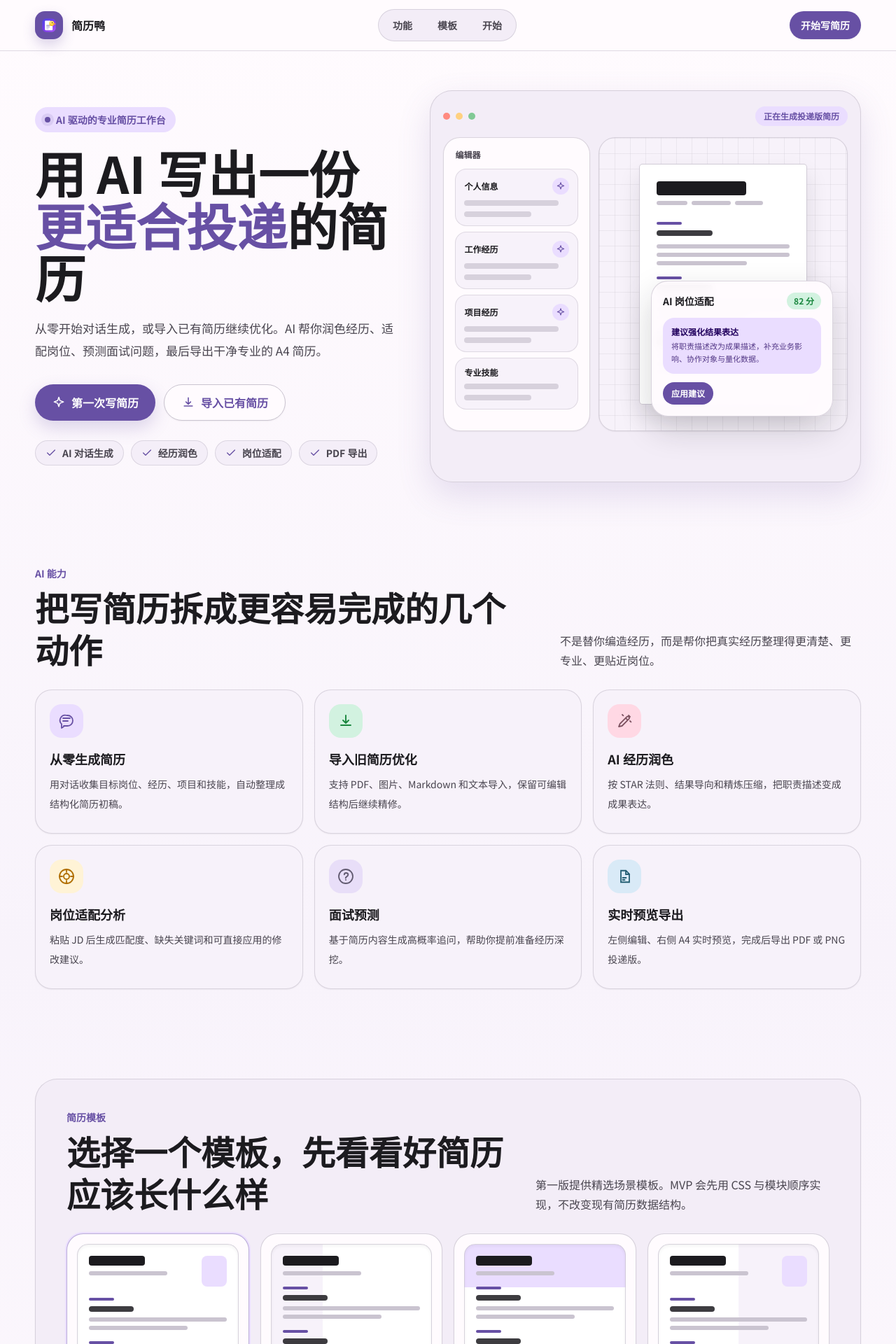
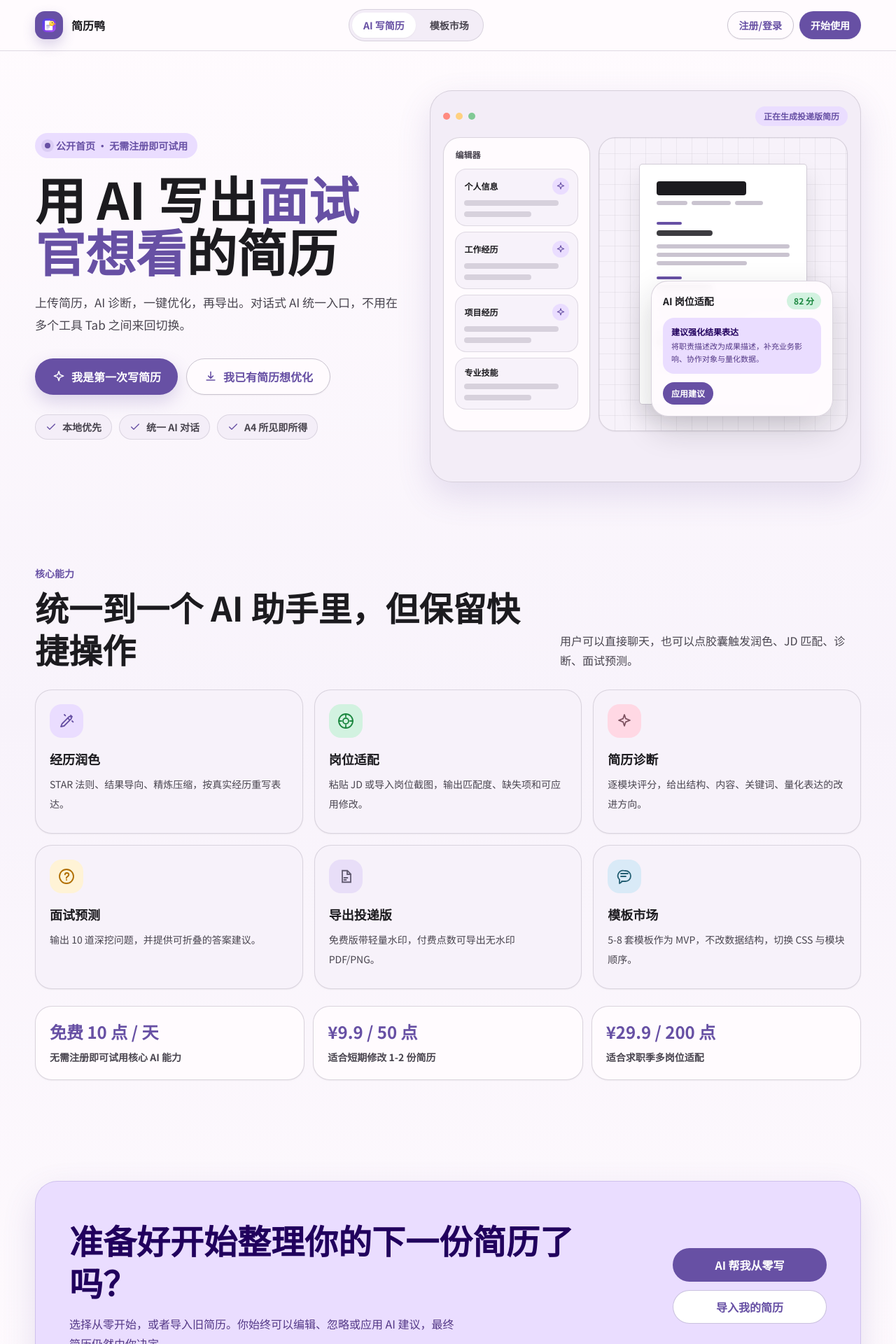
Before and after one commit to guoxinling/resume-editor, a React (Vite) app: page / in a window 1280 px wide. Shown: the top 1920 px of the page at 70% size. Built offline with nearby package versions, Linux system fonts and the light colour scheme; the HTML template or start-up script is replaced by a standard one; what @react-pdf/renderer would draw is missing.

Commit message:
fix/ia-landing-reference

```diff
--- a/src/components/LandingPage.tsx
+++ b/src/components/LandingPage.tsx
@@ -73,48 +73,61 @@ const icons: Record<IconName, ReactNode> = {
 
 const featureCards: Array<{ title: string; copy: string; icon: IconName; tone: string }> = [
   {
-    title: '从零生成简历',
-    copy: '用对话收集目标岗位、经历、项目和技能，自动整理成结构化简历初稿。',
-    icon: 'chat',
+    title: '经历润色',
+    copy: 'STAR 法则、结果导向、精炼压缩，按真实经历重写表达。',
+    icon: 'polish',
     tone: 'bg-[#EADDFF] text-[#6750A4]',
   },
   {
-    title: '导入旧简历优化',
-    copy: '支持 PDF、图片、Markdown 和文本导入，保留可编辑结构后继续精修。',
-    icon: 'upload',
+    title: '岗位适配',
+    copy: '粘贴 JD 或导入岗位截图，输出匹配度、缺失项和可应用修改。',
+    icon: 'target',
     tone: 'bg-[#D2F2E0] text-[#1B873F]',
   },
   {
-    title: 'AI 经历润色',
-    copy: '按 STAR 法则、结果导向和精炼压缩，把职责描述变成成果表达。',
-    icon: 'polish',
+    title: '简历诊断',
+    copy: '逐模块评分，给出结构、内容、关键词、量化表达的改进方向。',
+    icon: 'spark',
     tone: 'bg-[#FFD8E4] text-[#7D5260]',
   },
   {
-    title: '岗位适配分析',
-    copy: '粘贴 JD 后生成匹配度、缺失关键词和可直接应用的修改建议。',
-    icon: 'target',
+    title: '面试预测',
+    copy: '输出 10 道深挖问题，并提供可折叠的答案建议。',
+    icon: 'question',
     tone: 'bg-[#FFF3D6] text-[#B06D00]',
   },
   {
-    title: '面试预测',
-    copy: '基于简历内容生成高概率追问，帮助你提前准备经历深挖。',
-    icon: 'question',
+    title: '导出投递版',
+    copy: '免费版带轻量水印，付费点数可导出无水印 PDF/PNG。',
+    icon: 'file',
     tone: 'bg-[#E8DEF8] text-[#625B71]',
   },
   {
-    title: '实时预览导出',
-    copy: '左侧编辑、右侧 A4 实时预览，完成后导出 PDF 或 PNG 投递版。',
-    icon: 'file',
+    title: '模板市场',
+    copy: '5-8 套模板作为 MVP，不改数据结构，切换 CSS 与模块顺序。',
+    icon: 'chat',
     tone: 'bg-[#D9EAF7] text-[#245F73]',
   },
 ]
 
 const templates = [
-  { name: '应届生模板', desc: '突出教育背景、实习经历、校园项目和可迁移能力。', tags: ['实习', '校园经历'], style: 'fresh' },
-  { name: '职场进阶模板', desc: '强调工作成果、业务影响、团队协作和晋升潜力。', tags: ['成果导向', '管理经验'], style: 'business' },
-  { name: '技术 / 产品模板', desc: '前置项目和技能栈，让作品、方法论和业务结果更醒目。', tags: ['项目经历', '作品集'], style: 'tech' },
-  { name: '海外 / 双语模板', desc: '突出中英双语、跨文化经历和国际化项目。', tags: ['双语', '海外岗位'], style: 'global' },
+  { name: '经典商务', desc: '稳重单栏，适合通用职场人与管理岗。', tags: ['通用', '经验'], style: 'business', filter: 'simple' },
+  { name: '极简白纸', desc: '高留白、弱装饰，适合应届生与咨询岗位。', tags: ['学生', '简洁'], style: 'fresh', filter: 'simple' },
+  { name: '科技产品', desc: '项目和技能前置，适合技术、产品、AI 岗。', tags: ['技术', '产品'], style: 'tech', filter: 'tech' },
+  { name: '创意作品集', desc: '更强视觉区分度，适合设计、市场、内容岗。', tags: ['创意', '作品集'], style: 'global', filter: 'creative' },
+  { name: '双栏布局', desc: '左侧信息密度高，适合经验丰富候选人。', tags: ['通用', '双栏'], style: 'business', filter: 'simple' },
+  { name: '时间轴履历', desc: '强化职业发展路径，适合 5 年以上经验。', tags: ['经验', '晋升'], style: 'global', filter: 'marketing' },
+  { name: '金融精英', desc: '强调证书、项目、量化指标和严谨表达。', tags: ['金融', '量化'], style: 'business', filter: 'finance' },
+  { name: '海外双语', desc: '中英信息结构清晰，突出语言和跨文化协作。', tags: ['双语', '海外'], style: 'tech', filter: 'marketing' },
+] as const
+
+const filters = [
+  { id: 'all', label: '全部' },
+  { id: 'simple', label: '简洁' },
+  { id: 'creative', label: '创意' },
+  { id: 'tech', label: '技术' },
+  { id: 'finance', label: '金融' },
+  { id: 'marketing', label: '市场' },
 ] as const
 
 function Icon({ name, className = 'h-5 w-5' }: { name: IconName; className?: string }) {
@@ -230,16 +243,31 @@ function WorkspacePreview() {
 }
 
 export default function LandingPage({ onImportClick, onDraftContinue, onWizardClick }: Props) {
+  const [activeTab, setActiveTab] = useState<'ai' | 'templates'>('ai')
   const [activeTemplate, setActiveTemplate] = useState(0)
+  const [activeFilter, setActiveFilter] = useState<(typeof filters)[number]['id']>('all')
+  const [toast, setToast] = useState('')
   const hasDraft = useResumeStore((s) => {
     const d = s.data
     return !!(d.personalInfo.name || d.personalInfo.email || d.summary || d.workExperience.length > 0 || d.education.length > 0)
   })
 
+  const visibleTemplates = templates.filter((template) => activeFilter === 'all' || template.filter === activeFilter)
+
+  const switchTab = (tab: 'ai' | 'templates') => {
+    setActiveTab(tab)
+    window.scrollTo({ top: 0, behavior: 'smooth' })
+  }
+
+  const showToast = (message: string) => {
+    setToast(message)
+    window.setTimeout(() => setToast(''), 1800)
+  }
+
   return (
     <div className="min-h-screen bg-[linear-gradient(180deg,#FFFBFE_0%,#F8F3FB_48%,#FFFBFE_100%)] text-[#1C1B1F] antialiased">
       <header className="sticky top-0 z-30 border-b border-[#CAC4D0]/60 bg-[#FFFBFE]/85 backdrop-blur-xl">
-        <nav className="mx-auto flex h-[72px] w-[min(1180px,calc(100%-32px))] items-center justify-between gap-4">
+        <nav className="mx-auto flex h-[72px] w-[min(1180px,calc(100%-32px))] items-center justify-between gap-3">
           <a href="#top" className="inline-flex min-w-max items-center gap-3 font-black tracking-normal">
             <span className="grid h-10 w-10 place-items-center rounded-[14px] bg-[#6750A4] shadow-[0_8px_18px_rgba(103,80,164,0.24)]">
               <img src="/favicon.svg" alt="" className="h-[22px] w-[22px]" />
@@ -247,35 +275,78 @@ export default function LandingPage({ onImportClick, onDraftContinue, onWizardCl
             <span>简历鸭</span>
           </a>
 
-          <div className="hidden items-center gap-1 rounded-full border border-[#CAC4D0]/65 bg-[#F3EDF7] p-1 text-sm font-extrabold text-[#49454F] md:flex">
-            <a href="#features" className="rounded-full px-4 py-2 transition hover:bg-white hover:text-[#6750A4] hover:shadow-sm">功能</a>
-            <a href="#templates" className="rounded-full px-4 py-2 transition hover:bg-white hover:text-[#6750A4] hover:shadow-sm">模板</a>
-            <a href="#start" className="rounded-full px-4 py-2 transition hover:bg-white hover:text-[#6750A4] hover:shadow-sm">开始</a>
+          <div className="hidden items-center gap-1 rounded-full border border-[#CAC4D0]/65 bg-[#F3EDF7] p-1 text-sm font-extrabold text-[#49454F] sm:flex">
+            <button
+              type="button"
+              onClick={() => switchTab('ai')}
+              className={`h-9 rounded-full px-4 transition ${
+                activeTab === 'ai' ? 'bg-white text-[#6750A4] shadow-sm' : 'hover:bg-white/70 hover:text-[#6750A4]'
+              }`}
+            >
+              AI 写简历
+            </button>
+            <button
+              type="button"
+              onClick={() => switchTab('templates')}
+              className={`h-9 rounded-full px-4 transition ${
+                activeTab === 'templates' ? 'bg-white text-[#6750A4] shadow-sm' : 'hover:bg-white/70 hover:text-[#6750A4]'
+              }`}
+            >
+              模板市场
+            </button>
           </div>
 
+          <div className="flex items-center gap-2">
+            <button
+              type="button"
+              onClick={() => showToast('Magic Link 登录会在用户系统接入后开放')}
+              className="hidden h-10 items-center justify-center rounded-full border border-[#CAC4D0] bg-[#FFFBFE] px-4 text-sm font-black text-[#6750A4] shadow-sm transition hover:-translate-y-0.5 hover:bg-[#EADDFF]/50 hover:shadow-md active:translate-y-0 md:inline-flex"
+            >
+              注册/登录
+            </button>
             <button
               type="button"
               onClick={onWizardClick}
               className="inline-flex h-10 items-center justify-center rounded-full bg-[#6750A4] px-4 text-sm font-black text-white shadow-sm transition hover:-translate-y-0.5 hover:bg-[#5F479E] hover:shadow-[0_10px_24px_rgba(103,80,164,0.22)] active:translate-y-0"
             >
-            开始写简历
+              开始使用
             </button>
+          </div>
         </nav>
       </header>
 
       <main id="top">
+        <div className="mx-auto mt-4 flex w-[min(1180px,calc(100%-32px))] rounded-full border border-[#CAC4D0]/65 bg-[#F3EDF7] p-1 text-sm font-extrabold text-[#49454F] sm:hidden">
+          <button
+            type="button"
+            onClick={() => switchTab('ai')}
+            className={`h-9 flex-1 rounded-full transition ${activeTab === 'ai' ? 'bg-white text-[#6750A4] shadow-sm' : ''}`}
+          >
+            AI 写简历
+          </button>
+          <button
+            type="button"
+            onClick={() => switchTab('templates')}
+            className={`h-9 flex-1 rounded-full transition ${activeTab === 'templates' ? 'bg-white text-[#6750A4] shadow-sm' : ''}`}
+          >
+            模板市场
+          </button>
+        </div>
+
+        {activeTab === 'ai' ? (
+          <>
             <section className="mx-auto grid w-[min(1180px,calc(100%-32px))] gap-10 py-12 lg:grid-cols-[minmax(0,0.92fr)_minmax(430px,1.08fr)] lg:items-center lg:py-14">
               <div>
                 <div className="mb-5 inline-flex items-center gap-2 rounded-full bg-[#EADDFF] px-3.5 py-2 text-sm font-black text-[#6750A4]">
                   <span className="h-2 w-2 rounded-full bg-[#6750A4] shadow-[0_0_0_5px_rgba(103,80,164,0.12)]" />
-              AI 驱动的专业简历工作台
+                  公开首页 · 无需注册即可试用
                 </div>
 
                 <h1 className="max-w-[720px] text-[clamp(40px,5.7vw,72px)] font-black leading-[1.04] tracking-normal">
-              用 AI 写出一份<span className="text-[#6750A4]">更适合投递</span>的简历
+                  用 AI 写出<span className="text-[#6750A4]">面试官想看</span>的简历
                 </h1>
                 <p className="mt-5 max-w-[580px] text-[17px] leading-8 text-[#49454F]">
-              从零开始对话生成，或导入已有简历继续优化。AI 帮你润色经历、适配岗位、预测面试问题，最后导出干净专业的 A4 简历。
+                  上传简历，AI 诊断，一键优化，再导出。对话式 AI 统一入口，不用在多个工具 Tab 之间来回切换。
                 </p>
 
                 <div className="mt-8 flex flex-col gap-3 sm:flex-row sm:flex-wrap">
@@ -285,7 +356,7 @@ export default function LandingPage({ onImportClick, onDraftContinue, onWizardCl
                     className="inline-flex min-h-[52px] items-center justify-center gap-2 rounded-full bg-[#6750A4] px-6 font-black text-white shadow-[0_10px_24px_rgba(103,80,164,0.22)] transition hover:-translate-y-1 hover:bg-[#5F479E] hover:shadow-[0_18px_48px_rgba(103,80,164,0.16)] active:translate-y-0"
                   >
                     <Icon name="spark" />
-                第一次写简历
+                    我是第一次写简历
                   </button>
                   <button
                     type="button"
@@ -293,7 +364,7 @@ export default function LandingPage({ onImportClick, onDraftContinue, onWizardCl
                     className="inline-flex min-h-[52px] items-center justify-center gap-2 rounded-full border border-[#CAC4D0] bg-[#FFFBFE] px-6 font-black text-[#6750A4] shadow-sm transition hover:-translate-y-1 hover:border-[#6750A4]/50 hover:bg-[#EADDFF]/50 hover:shadow-md active:translate-y-0"
                   >
                     <Icon name="upload" />
-                导入已有简历
+                    我已有简历想优化
                   </button>
                   {hasDraft && (
                     <button
@@ -308,7 +379,7 @@ export default function LandingPage({ onImportClick, onDraftContinue, onWizardCl
                 </div>
 
                 <div className="mt-7 flex flex-wrap gap-2.5">
-              {['AI 对话生成', '经历润色', '岗位适配', 'PDF 导出'].map((item) => (
+                  {['本地优先', '统一 AI 对话', 'A4 所见即所得'].map((item) => (
                     <span key={item} className="inline-flex min-h-9 items-center gap-2 rounded-full border border-[#CAC4D0]/60 bg-[#F3EDF7]/85 px-3.5 text-sm font-bold text-[#49454F]">
                       <Icon name="check" className="h-4 w-4 text-[#6750A4]" />
                       {item}
@@ -323,13 +394,13 @@ export default function LandingPage({ onImportClick, onDraftContinue, onWizardCl
             <section id="features" className="mx-auto w-[min(1180px,calc(100%-32px))] py-12 md:py-16">
               <div className="mb-7 flex flex-col justify-between gap-4 md:flex-row md:items-end">
                 <div>
-              <p className="mb-2 text-sm font-black text-[#6750A4]">AI 能力</p>
+                  <p className="mb-2 text-sm font-black text-[#6750A4]">核心能力</p>
                   <h2 className="max-w-[700px] text-[clamp(30px,4vw,48px)] font-black leading-tight tracking-normal">
-                把写简历拆成更容易完成的几个动作
+                    统一到一个 AI 助手里，但保留快捷操作
                   </h2>
                 </div>
                 <p className="max-w-[430px] text-base leading-7 text-[#49454F]">
-              不是替你编造经历，而是帮你把真实经历整理得更清楚、更专业、更贴近岗位。
+                  用户可以直接聊天，也可以点胶囊触发润色、JD 匹配、诊断、面试预测。
                 </p>
               </div>
 
@@ -347,24 +418,52 @@ export default function LandingPage({ onImportClick, onDraftContinue, onWizardCl
                   </article>
                 ))}
               </div>
+
+              <div className="mt-6 grid gap-3 md:grid-cols-3">
+                {[
+                  ['免费 10 点 / 天', '无需注册即可试用核心 AI 能力'],
+                  ['¥9.9 / 50 点', '适合短期修改 1-2 份简历'],
+                  ['¥29.9 / 200 点', '适合求职季多岗位适配'],
+                ].map(([title, copy]) => (
+                  <div key={title} className="rounded-3xl border border-[#CAC4D0]/70 bg-[#FFFBFE] p-5 shadow-sm">
+                    <strong className="block text-2xl font-black text-[#6750A4]">{title}</strong>
+                    <span className="mt-2 block text-sm font-bold leading-6 text-[#49454F]">{copy}</span>
+                  </div>
+                ))}
+              </div>
             </section>
-
+          </>
+        ) : (
           <section id="templates" className="mx-auto w-[min(1180px,calc(100%-32px))] py-12 md:py-16">
-          <div className="rounded-[32px] border border-[#CAC4D0]/65 bg-[#F3EDF7] p-5 shadow-sm md:p-8 lg:p-11">
-            <div className="mb-7 flex flex-col justify-between gap-4 md:flex-row md:items-end">
-              <div>
-                <p className="mb-2 text-sm font-black text-[#6750A4]">简历模板</p>
-                <h2 className="max-w-[700px] text-[clamp(30px,4vw,48px)] font-black leading-tight tracking-normal">
-                  选择一个模板，先看看好简历应该长什么样
-                </h2>
-              </div>
-              <p className="max-w-[420px] text-base leading-7 text-[#49454F]">
-                第一版提供精选场景模板。MVP 会先用 CSS 与模块顺序实现，不改变现有简历数据结构。
+            <div className="rounded-[40px] border border-[#6750A4]/20 bg-[#EADDFF] p-6 text-[#21005D] shadow-sm md:p-9">
+              <p className="mb-2 text-sm font-black text-[#6750A4]">模板市场</p>
+              <h1 className="max-w-[760px] text-[clamp(34px,5vw,56px)] font-black leading-tight tracking-normal">
+                选择专业模板，AI 帮你一键填充内容
+              </h1>
+              <p className="mt-4 max-w-[760px] text-base leading-8 text-[#21005D]/75">
+                模板不只是换皮，而是预设版式、模块顺序和视觉重点。MVP 先提供 8 套，后续再扩展筛选与付费模板。
               </p>
             </div>
 
-            <div className="grid gap-4 md:grid-cols-2 xl:grid-cols-4">
-              {templates.map((template, index) => (
+            <div className="mt-6 flex flex-wrap gap-2.5">
+              {filters.map((filter) => (
+                <button
+                  key={filter.id}
+                  type="button"
+                  onClick={() => setActiveFilter(filter.id)}
+                  className={`h-10 rounded-full border px-4 text-sm font-black transition hover:-translate-y-0.5 ${
+                    activeFilter === filter.id
+                      ? 'border-transparent bg-[#EADDFF] text-[#21005D]'
+                      : 'border-[#CAC4D0] bg-[#FFFBFE] text-[#49454F] hover:text-[#6750A4]'
+                  }`}
+                >
+                  {filter.label}
+                </button>
+              ))}
+            </div>
+
+            <div className="mt-6 grid gap-4 md:grid-cols-2 xl:grid-cols-4">
+              {visibleTemplates.map((template, index) => (
                 <article
                   key={template.name}
                   onMouseEnter={() => setActiveTemplate(index)}
@@ -397,8 +496,8 @@ export default function LandingPage({ onImportClick, onDraftContinue, onWizardCl
                 </article>
               ))}
             </div>
-          </div>
           </section>
+        )}
 
         <section id="start" className="mx-auto w-[min(1180px,calc(100%-32px))] py-12 pb-16 md:py-20">
           <div className="grid min-h-[300px] items-center gap-6 rounded-[32px] border border-[#6750A4]/20 bg-[#EADDFF] p-6 text-[#21005D] shadow-[0_18px_48px_rgba(103,80,164,0.16)] md:grid-cols-[1fr_auto] md:p-10 lg:p-12">
@@ -436,6 +535,12 @@ export default function LandingPage({ onImportClick, onDraftContinue, onWizardCl
           <span>真实经历，清楚表达，专业投递。</span>
         </div>
       </footer>
+
+      {toast && (
+        <div className="fixed bottom-5 left-1/2 z-50 -translate-x-1/2 rounded-full bg-[#1C1B1F] px-4 py-2 text-sm font-bold text-white shadow-xl">
+          {toast}
+        </div>
+      )}
     </div>
   )
 }
```
Lines whose indentation alone changed are shown as unchanged.
